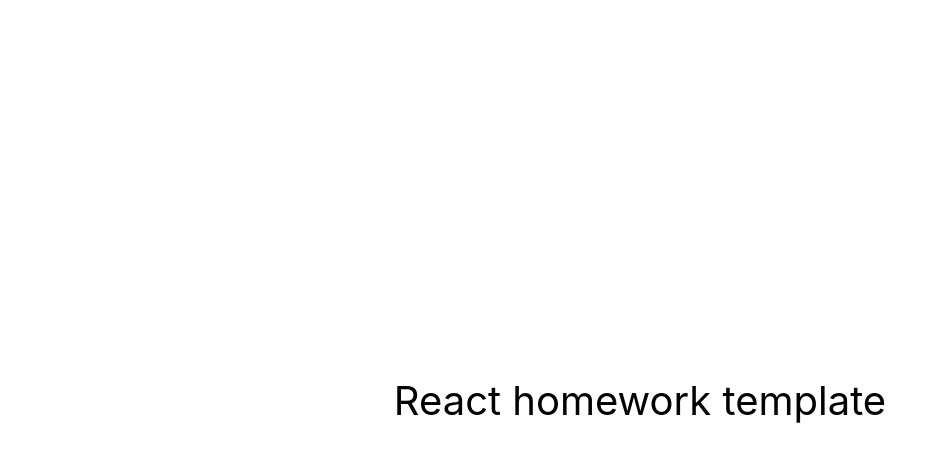
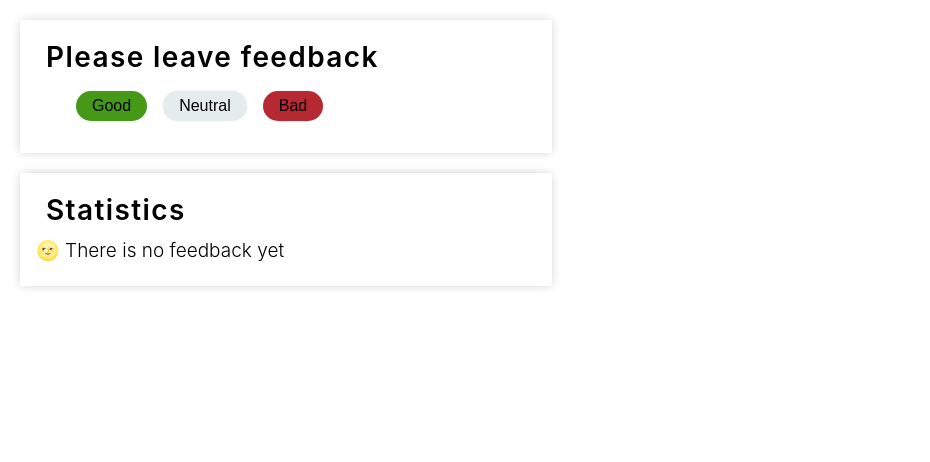
Before and after one commit to Serhiy75/goit-react-hw-04-feedback, a React (Create React App) app: page / in a window 1280 px wide. Shown: the top 462 px of the page, without its empty margins (0-930 px from the left). Built offline with nearby package versions, Linux system fonts and the light colour scheme.

Commit message:
hw-2 task-1

```diff
--- a/package.json
+++ b/package.json
@@ -4,9 +4,11 @@
   "private": true,
   "homepage": "https://Serhiy75.github.io/goit-react-hw-02-feedback/",
   "dependencies": {
+    "@emotion/styled": "^11.11.0",
     "@testing-library/jest-dom": "^5.16.3",
     "@testing-library/react": "^12.1.4",
     "@testing-library/user-event": "^13.5.0",
+    "prop-types": "^15.8.1",
     "react": "^18.1.0",
     "react-dom": "^18.1.0",
     "react-scripts": "5.0.1",
--- a/src/components/App.jsx
+++ b/src/components/App.jsx
@@ -1,16 +1,12 @@
+import React from "react";
+import { Feedback } from "./Feedback/Feedback";
+
+
+
 export const App = () => {
   return (
-    <div
-      style={{
-        height: '100vh',
-        display: 'flex',
-        justifyContent: 'center',
-        alignItems: 'center',
-        fontSize: 40,
-        color: '#010101'
-      }}
-    >
-      React homework template
+    <div>
+      <Feedback/>
     </div>
   );
 };
--- /dev/null
+++ b/src/components/Feedback/Feedback.jsx
@@ -0,0 +1,64 @@
+import React from "react";
+import { FeedbackForm, FeedbackWrapper } from './Feedback.styled.jsx';
+import { FeedbackOptions } from '../FeedbackOptions/FeedbackOptions.jsx';
+import { Statistics } from '../Statistics/Statistics.jsx';
+import { NotificationMessage } from '../NotificationMessage/NotificationMessage.jsx';
+import { Section } from '../Section/Section.jsx';
+
+
+export class Feedback extends React.Component {
+    state = {
+        good: 0,
+        neutral: 0,
+        bad: 0,
+    }
+
+    handleClick = key => {
+        this.setState(prevState =>({
+            [key]: prevState[key] + 1,
+        }))
+    }
+
+    countTotalFeedback = () => {
+        const votes = Object.values(this.state);
+        return votes.reduce((acc, vote) => acc + vote, 0);
+    }
+
+    countPositiveFeedbackPercentage = () => {
+        if (this.state.good === 0) return 0;
+        return +((this.state.good / this.countTotalFeedback()) * 100).toFixed(1);
+    }
+
+    render() {
+        const options = Object.keys(this.state);
+        const { good, neutral, bad } = this.state;
+        const total = this.countTotalFeedback();
+        const positiveFeedbackPercent = this.countPositiveFeedbackPercentage();
+
+        return (
+            <FeedbackForm>
+                <FeedbackWrapper>
+                    <Section title="Please leave feedback" />
+                    <FeedbackOptions
+                        options={options}
+                        onLeaveFeedback={this.handleClick}
+                    />
+                </FeedbackWrapper>
+                <FeedbackWrapper>
+                    <Section title="Statistics" />
+                    {!total ? (
+                        <NotificationMessage message="There is no feedback yet" />
+                    ) : (
+                        <Statistics
+                            good={good}
+                            neutral={neutral}
+                            bad={bad}
+                            total={total}
+                            positivePercentage={positiveFeedbackPercent}
+                        />
+                    )}
+                </FeedbackWrapper>
+            </FeedbackForm>
+        )
+    }
+}
--- /dev/null
+++ b/src/components/Feedback/Feedback.styled.jsx
@@ -0,0 +1,12 @@
+import styled from '@emotion/styled';
+
+
+export const FeedbackForm = styled.div`
+margin: 20px;
+`
+export const FeedbackWrapper = styled.div `
+box-shadow: 0px 0px 10px -1px rgba(0,0,0,0.2);
+padding: 16px 16px;
+margin-bottom: 20px;
+max-width: 500px;
+`
--- /dev/null
+++ b/src/components/FeedbackOptions/FeedbackOptions.jsx
@@ -0,0 +1,25 @@
+import React from 'react';
+import PropTypes from 'prop-types';
+import { FeedbackList, FeedbackItem, FeedbackButton } from './FeedbackOptions.styled';
+
+export const FeedbackOptions = ({ options, onLeaveFeedback }) => {
+    return (
+        <FeedbackList>
+            {options.map((option) =>{
+                const buttonOption = option.charAt(0).toUpperCase() + option.slice(1);
+                return(
+                    <FeedbackItem key={options}>
+                        <FeedbackButton type='button' prop={option} onClick={() => onLeaveFeedback(option)}>
+                            {buttonOption}
+                        </FeedbackButton>
+                    </FeedbackItem>
+                );
+            })}
+        </FeedbackList>
+    );
+};
+
+FeedbackOptions.propTypes = {
+    onLeaveFeedback: PropTypes.func.isRequired,
+    options: PropTypes.arrayOf(PropTypes.string).isRequired,
+  }
--- /dev/null
+++ b/src/components/FeedbackOptions/FeedbackOptions.styled.jsx
@@ -0,0 +1,30 @@
+import styled from "@emotion/styled";
+
+export const FeedbackList = styled.ul`
+list-style: none;
+display: flex;
+gap: 16px;
+`
+
+export const FeedbackItem = styled.li``
+
+export const FeedbackButton = styled.button`
+cursor: pointer;
+padding: 6px 16px;
+border: none;
+border-radius: 15px;
+font-size: 16px;
+box-shadow: 0px 0px 3px -1px rgba(0,0,0,0.2);
+&:hover {
+    box-shadow: 0px 0px 3px 0.3px rgba(0,0,0,0.2);
+  }
+background-color: ${props =>{
+    switch (props.prop) {
+        case 'good':
+            return `#469916`;
+            case 'bad':
+            return `#b62932`;
+        default:
+            return `#e5ecee`;
+            }}}
+`
--- /dev/null
+++ b/src/components/NotificationMessage/NotificationMessage.jsx
@@ -0,0 +1,12 @@
+import { Notify } from "./NotificationMessage.styled"
+import PropTypes from 'prop-types';
+
+export const NotificationMessage = ({ message }) => {
+    return (<Notify>
+        &#127773; {message}
+    </Notify>)
+}
+
+NotificationMessage.propTypes = {
+    message: PropTypes.string.isRequired
+}
--- /dev/null
+++ b/src/components/NotificationMessage/NotificationMessage.styled.jsx
@@ -0,0 +1,7 @@
+import styled from '@emotion/styled';
+
+export const Notify = styled.div`
+font-size: 19px;
+line-height: 2;
+font-weight: 300;
+`
--- /dev/null
+++ b/src/components/Section/Section.jsx
@@ -0,0 +1,17 @@
+import PropTypes from 'prop-types';
+import { Title } from "./Section.styled"
+
+export const Section = ({ title, children }) => {
+    return (
+        <div>{title && <Title>{title}</Title>}
+        {children}</div>
+    )
+}
+
+Section.propTypes = {
+    title: PropTypes.string,
+    children: PropTypes.oneOfType([
+        PropTypes.arrayOf(PropTypes.node),
+        PropTypes.node
+    ])
+}
--- /dev/null
+++ b/src/components/Section/Section.styled.jsx
@@ -0,0 +1,9 @@
+import styled from "@emotion/styled";
+
+export const Title = styled.p`
+margin: 5px 10px;
+font-size: 28px;
+font-weight: 600;
+line-height: 1.2;
+letter-spacing: 0.05em;
+`
--- /dev/null
+++ b/src/components/Statistics/Statistics.jsx
@@ -0,0 +1,21 @@
+import React from 'react';
+import PropTypes from 'prop-types';
+import { StatisticsList, StatisticsItem, Stats } from './Statistics.styled';
+
+export const Statistics = ({ good = 0, neutral = 0, bad = 0, total = 0, positivePercentage = 0 }) => (
+    <StatisticsList>
+      <StatisticsItem><Stats prop={'good'}></Stats> Good: {good}</StatisticsItem>
+      <StatisticsItem><Stats prop={'neutral'}></Stats>Neutral: {neutral}</StatisticsItem>
+      <StatisticsItem><Stats prop={'bad'}></Stats>Bad: {bad}</StatisticsItem>
+      <StatisticsItem>&#127775; Total: {total}</StatisticsItem>
+      <StatisticsItem>&#127989; PositiveFeedback: {positivePercentage}%</StatisticsItem>
+    </StatisticsList>
+);
+
+Statistics.propTypes = {
+  good: PropTypes.number,
+  neutral: PropTypes.number.isRequired,
+  bad: PropTypes.number.isRequired,
+  total: PropTypes.number.isRequired,
+  positivePercentage: PropTypes.number.isRequired,
+};
--- /dev/null
+++ b/src/components/Statistics/Statistics.styled.jsx
@@ -0,0 +1,35 @@
+import styled from "@emotion/styled";
+
+export const StatisticsList = styled.ul`
+list-style: none;
+
+`
+
+export const StatisticsItem = styled.li`
+font-size: 16px;
+line-height: 1.44;
+display: flex;
+align-items: center;
+gap: 8px;
+
+
+
+`
+export const Stats = styled.span`
+width: 10px;
+height: 10px;
+border-radius: 50%;
+margin-left: 4px;
+
+background-color: ${props =>{
+    switch (props.prop) {
+        case 'good':
+            return `#469916`;
+            case 'bad':
+            return `#b62932`;
+            case 'neutral':
+                return `#e5ecee`;
+        default:
+            return `white`;
+            }}}
+`
```
Also changed, not shown: 1 other file (tests, documents, lock files or other folders).
